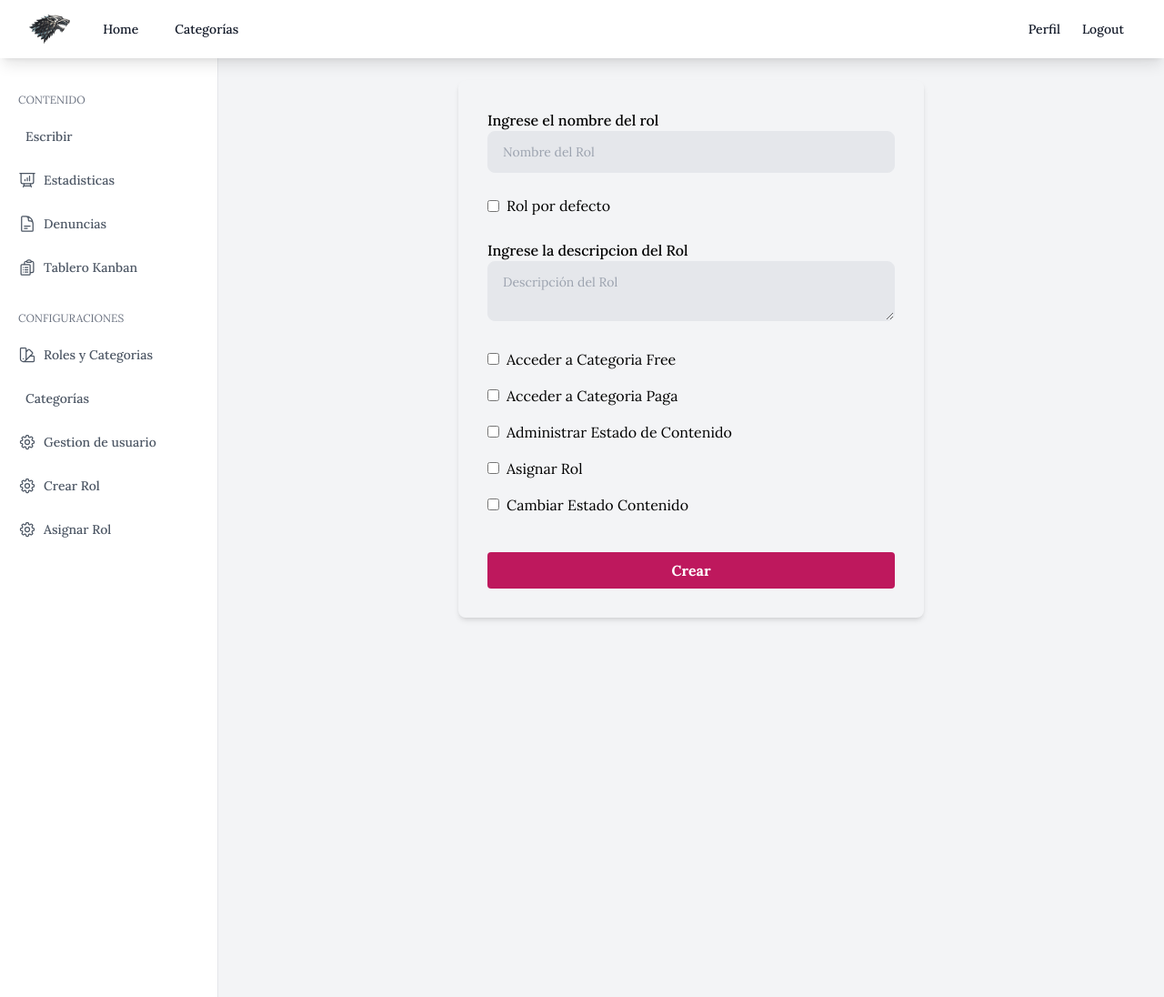
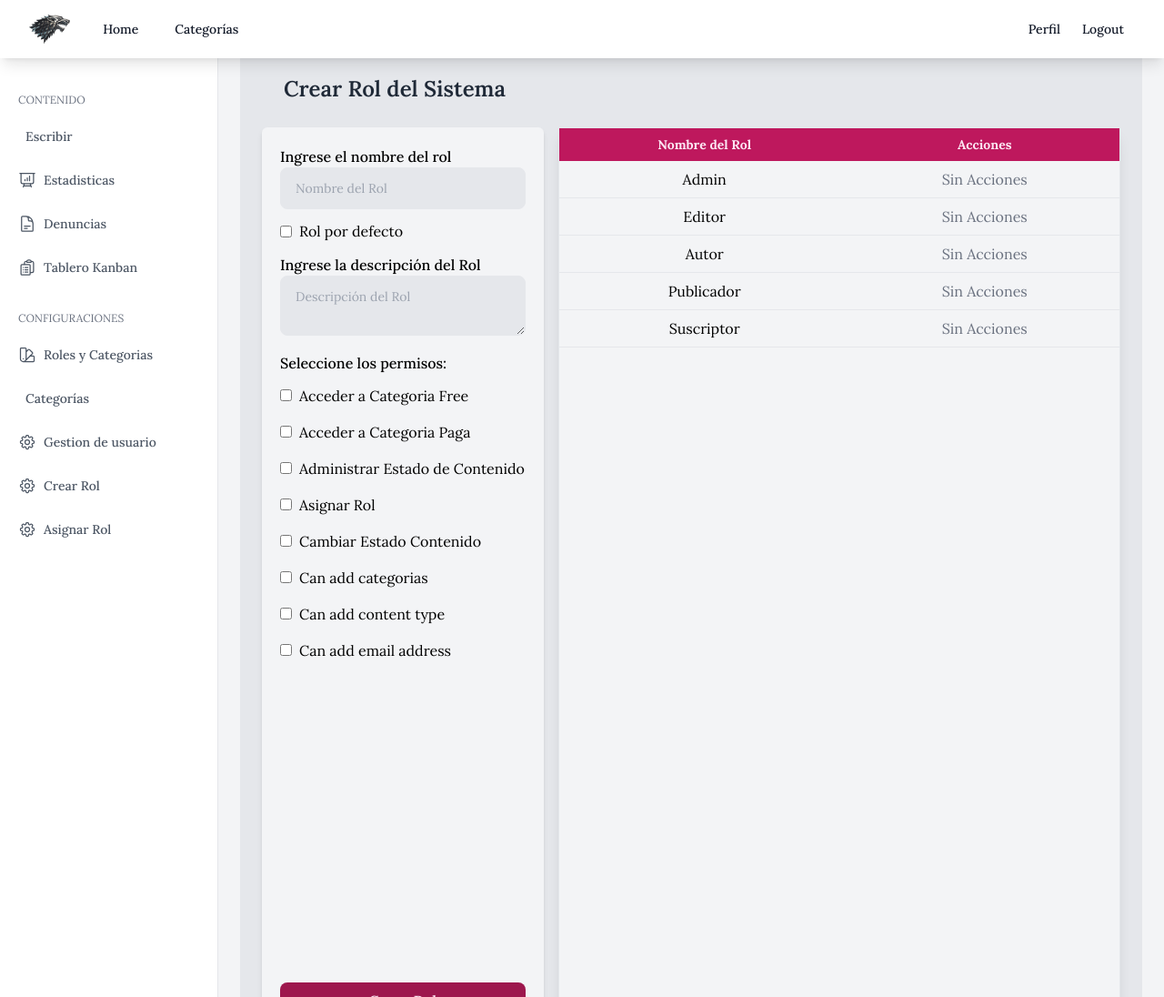
Before and after one commit to alonsocsr/is2-e02, a Django app: page /crearRol/ in a window 1280 px wide. Shown: the whole page at 91% size. Run offline with Django 5.2, Linux system fonts and the light colour scheme; the visitor is signed in with stand-in values (Sample User, id 1); data comes from the database, SQL or seed files in the repository; style sheets or scripts are compiled from the project's sources; some libraries are stand-ins or nearby versions.

Commit message:
#3 administracion de roles

```diff
--- a/permissions/urls.py
+++ b/permissions/urls.py
@@ -4,4 +4,6 @@
 urlpatterns = [
     path("crearRol/", views.crear_rol, name='crear_rol'),
     path("asignarRol/", views.asignar_rol_usuario, name='asignar_rol'),
+    path("modificar/<int:rol_id>/", views.modificar_rol, name='modificar_rol'),
+    path('eliminar/<int:rol_id>/', views.eliminar_rol, name='eliminar_rol'),
 ]
--- a/permissions/views.py
+++ b/permissions/views.py
@@ -1,82 +1,137 @@
-from django.shortcuts import render,redirect
-from django.contrib.auth.models import User,Group
+from django.shortcuts import render, redirect
+from django.contrib.auth.models import User, Group
 from .models import Roles
-from .forms import Rol_Form,Asignar_Rol_Form
+from .forms import Rol_Form, Asignar_Rol_Form
 from django.contrib import messages
 from django.http import HttpResponseNotFound
+from django.shortcuts import render, redirect, get_object_or_404
+from django.contrib.auth.decorators import login_required
 # Create your views here.
 
+@login_required
 def crear_rol(request):
     """
     Funcion que se encarga de crear un rol tomando los datos del formulario de Rol_Form
     params: request
     return:render(request,'path de retorno',contexto)
     """
-    form=Rol_Form(request.POST or None)
+    form = Rol_Form(request.POST or None)
+    roles = Roles.objects.all()
 
     if request.POST:
         if form.is_valid():
-            rol=form.save()
+            rol = form.save()
 
             rol.save()
 
-            permisos=rol.obtener_permisos()
+            permisos = rol.obtener_permisos()
             rol.asginar_permisos_rol(permisos)
 
-            messages.success(request,f'Ha sido creado el rol {rol.nombre_rol}')
-            return render(request, 'home/home.html')
+            messages.success(
+                request, f'Ha sido creado el rol {rol.nombre_rol}')
+            # return render(request, 'home/home.html')
         else:
-            form=Rol_Form()
+            form = Rol_Form()
 
-    context={
-        'user':request.user,
-        'form':form
+    context = {
+        'user': request.user,
+        'form': form,
+        'roles': roles
     }
 
     if request.user.is_authenticated:
-        return render(request, 'permissions/crear_rol.html',context)
+        return render(request, 'permissions/crear_rol.html', context)
     else:
         return HttpResponseNotFound()
 
-
+@login_required
 def asignar_rol_usuario(request):
     """
     Funcion que se encarga de asignar un rol tomando los datos del formulario de Asignar_Rol_Form
     params: request
     return:render(request,'path de retorno',contexto)
     """
-    form=Asignar_Rol_Form(request.POST or None)
+    form = Asignar_Rol_Form(request.POST or None)
 
     if request.POST:
         if form.is_valid():
             """
             se obtienen los datos del formulario
             """
-            group=form.cleaned_data["nombre_rol"]
-            usuario=form.cleaned_data["usuarios"]
-
-
+            group = form.cleaned_data["nombre_rol"]
+            usuario = form.cleaned_data["usuarios"]
 
             """
             Se asigna al usuario el rol seleccionado, antes se chequea que ya no posea ese rol
             """
             if group in usuario.groups.all():
-                messages.success(request,f'El usuario {usuario} ya posee el rol {group.name}')
-                return render(request, 'permissions/asignar_rol.html',context)
+                messages.success(
+                    request, f'El usuario {usuario} ya posee el rol {group.name}')
+                return render(request, 'permissions/asignar_rol.html', context)
             else:
                 usuario.groups.add(group)
                 usuario.save()
 
-            messages.success(request,f'Ha sido asignado el rol {group.name} a {usuario}')
+            messages.success(
+                request, f'Ha sido asignado el rol {group.name} a {usuario}')
             return render(request, 'home/home.html')
         else:
-            form=Asignar_Rol_Form()
+            form = Asignar_Rol_Form()
 
-    context={
-        'user':request.user,
-        'form':form
+    context = {
+        'user': request.user,
+        'form': form
     }
     if request.user.is_authenticated:
-        return render(request, 'permissions/asignar_rol.html',context)
+        return render(request, 'permissions/asignar_rol.html', context)
     else:
         return HttpResponseNotFound()
+
+@login_required
+def modificar_rol(request, rol_id=None):
+    """
+    Funcion que se encarga de modificar un rol que no sea por defectotomando los datos del formulario de Rol_Form
+    params: request, rol_id
+    return:render(request,'path de retorno',contexto)
+    """
+    roles = Roles.objects.exclude(rol_por_defecto=True)
+
+    if rol_id:
+        rol_seleccionado = get_object_or_404(Roles, id=rol_id)
+        form = Rol_Form(request.POST or None, instance=rol_seleccionado)
+
+        if request.method == "POST" and form.is_valid():
+            form.save()
+            messages.success(
+                request, f'El rol {rol_seleccionado.nombre_rol} ha sido actualizado.')
+            return redirect('modificar_rol', rol_id=rol_id)
+    else:
+        rol_seleccionado = None
+        form = Rol_Form()
+
+    context = {
+        'roles': roles,
+        'form': form,
+        'rol_seleccionado': rol_seleccionado,
+    }
+    return render(request, 'permissions/modificar_rol.html', context)
+
+@login_required
+def eliminar_rol(request, rol_id):
+    """
+    Funcion que se encarga de eliminar un rol tomando los datos del formulario de Rol_Form
+    params: request, rol_id
+    return:render(request,'path de retorno',contexto)
+    """
+    rol = get_object_or_404(Roles, id=rol_id)
+
+    if request.method == 'POST':
+        rol.delete()
+        messages.success(
+            request, f'El rol {rol.nombre_rol} ha sido eliminado exitosamente.')
+        return redirect('crear_rol')
+
+    context = {
+        'rol': rol
+    }
+    return render(request, 'permissions/eliminar_rol.html', context)
--- a/templates/permissions/crear_rol.html
+++ b/templates/permissions/crear_rol.html
@@ -1,50 +1,121 @@
 {% extends "base.html" %}
-{% load static  %}
+{% load static %}
 
 {% block title %}
-    Crear Roles del sistema
+    Crear Rol del Sistema
 {% endblock %}
 
 {% block content %}
+<div class="flex justify-center self-center z-10">
+    <div class="p-6 bg-gray-200 mx-auto w-full lg:w-full min-h-screen flex flex-col">
+        <div class="header my-3 h-7 px-2 lg:px-6 flex items-center justify-between">
+            <h2 class="font-semibold text-2xl text-gray-800">Crear Rol del Sistema</h2>
+        </div>
 
-    <div class="flex justify-center mt-10">
-        <form method="post" class="w-full max-w-lg bg-gray-100 p-8 rounded-lg shadow-md">
+        <!-- mensajes de avisos/exitos -->
+        <div class="mx-1 mb-4">
+            {% if messages %}
+                <div class="space-y-3">
+                    {% for message in messages %}
+                        <div class="p-4 rounded-md {% if message.tags == 'error' %}bg-red-100 text-red-800{% else %}bg-green-100 text-green-800{% endif %}">
+                            {{ message }}
+                        </div>
+                    {% endfor %}
+                </div>
+            {% endif %}
+        </div>
+
+        <div class="flex flex-col lg:flex-row space-y-6 lg:space-y-0 lg:space-x-4 h-[calc(100vh-6rem)]">
+            <!-- crear roles -->
+            <div class="w-full lg:w-1/3 bg-gray-100 shadow-md p-5 rounded-md">
+                <form method="post" class="flex flex-col h-full w-full">
                     {% csrf_token %}
-            <div class="space-y-6" >
+                    <div class="space-y-3 flex-1">
                         <div>
-                    <h3 class="font-medium " >Ingrese el nombre del rol</h3>
-                    <label for="id_nombre_rol" class="sr-only">Nombre del Rol</label>
-                    <input id="id_nombre_rol" name="nombre_rol" type="text" placeholder="Nombre del Rol" class="w-full text-sm px-4 py-3 bg-gray-200 focus:bg-gray-100 border border-gray-200 rounded-lg focus:outline-none focus:border-pink-400" value="{{ form.nombre_rol.value |default_if_none:'' }}" required>
+                            <h3 class="font-medium">Ingrese el nombre del rol</h3>
+                            <input id="id_nombre_rol" name="nombre_rol" type="text" placeholder="Nombre del Rol" class="w-full text-sm px-4 py-3 bg-gray-200 focus:bg-gray-100 border border-gray-200 rounded-lg focus:outline-none focus:border-pink-400" value="{{ form.nombre_rol.value |default_if_none:''}}" required>
                         </div>
+
                         <div>
                             <label for="id_rol_por_defecto" class="inline-flex items-center">
-                        <input id="id_rol_por_defecto" name="rol_por_defecto" type="checkbox" class="text-pink-600 focus:ring-pink-500 border-gray-300 rounded">
+                                <input id="id_rol_por_defecto" name="rol_por_defecto" type="checkbox" class="text-pink-600 focus:ring-pink-500 border-gray-300 rounded" {% if form.rol_por_defecto.value %}checked{% endif %}>
                                 <span class="ml-2">Rol por defecto</span>
                             </label>
                         </div>
+
                         <div>
-                    <h3 class="font-medium">Ingrese la descripcion del Rol</h3>
-                    <label for="id_descripcion" class="sr-only">Descripción</label>
+                            <h3 class="font-medium">Ingrese la descripción del Rol</h3>
                             <textarea id="id_descripcion" name="descripcion" placeholder="Descripción del Rol" class="w-full text-sm px-4 py-3 bg-gray-200 focus:bg-gray-100 border border-gray-200 rounded-lg focus:outline-none focus:border-pink-400">{{ form.descripcion.value |default_if_none:'' }}</textarea>
                         </div>
 
-                <div style="max-height: 200px; overflow-y: scroll;">
+                        <h3 class="font-medium">Seleccione los permisos: </h3>
+                        <div style="max-height: 300px; overflow-y: scroll;">
                             <label for="id_permisos" class="sr-only">Permisos a ser asignados</label>
                             <div class="space-y-4">
                                 {% for permission in form.permisos.field.queryset %}
                                     <div class="flex items-center">
-                                <input id="id_permisos_{{ permission.id }}" name="permisos" type="checkbox" value="{{ permission.id }}" {% if permission in form.permisos.value %}checked{% endif %} class="text-pink-600 focus:ring-pink-500 border-gray-300 rounded">
+                                        <input id="id_permisos_{{ permission.id }}" name="permisos" type="checkbox" value="{{ permission.id }}" {% if permission.id in form.permisos.value %}checked{% endif %} class="text-pink-600 focus:ring-pink-500 border-gray-300 rounded">
                                         <label for="id_permisos_{{ permission.id }}" class="ml-2">{{ permission.name }}</label>
                                     </div>
                                 {% endfor %}
                             </div>
                         </div>
-            </div>
-            <div class="text-center mt-6">
-                <button class="w-full bg-pink-700 hover:bg-pink-600 text-white font-bold py-2 px-4 rounded transition duration-300" type="submit">Crear</button>
-            </div>
-        </form>
 
                     </div>
 
+                    <div class="mt-auto">
+                        <button type="submit" class="w-full flex justify-center bg-pink-800 hover:bg-pink-700 text-pink-100 p-2 rounded-lg tracking-wide font-semibold cursor-pointer transition ease-in duration-500">
+                            Crear Rol
+                        </button>
+                    </div>
+
+                </form>
+            </div>
+
+            <!-- roles existentes -->
+            <div class="w-full lg:w-2/3 bg-gray-100 shadow-lg rounded-md border border-gray-200">
+                <div class="overflow-y-auto h-full">
+                    <table class="table-auto w-full">
+                        <thead class="bg-pink-700 rounded-lg sticky top-0 z-10">
+                            <tr class="text-sm font-semibold text-pink-100">
+                                <th class="p-2 text-center">Nombre del Rol</th>
+                                <th class="p-2 text-center">Acciones</th>
+                            </tr>
+                        </thead>
+                        <tbody>
+                            {% for rol in roles %}
+                            <tr class="border-b hover:bg-gray-200">
+                                <td class="p-2 text-center">{{ rol.nombre_rol }}</td>
+                                <td class="p-2 text-center">
+                                    {% if rol.rol_por_defecto %}
+                                        <!-- no se editan ni eliminan los roles por defectos -->
+                                        <span class="text-gray-500">Sin Acciones</span>
+                                    {% else %}
+                                        <div class="flex justify-center space-x-4">
+                                            <a href="{% url 'modificar_rol' rol.id %}" class="text-green-600 hover:bg-green-100 p-2 rounded-md">
+                                                Modificar
+                                            </a>
+                                            <form method="post" action="{% url 'eliminar_rol' rol.id %}" onsubmit="return confirm('¿Estás seguro de que deseas eliminar este rol?');">
+                                                {% csrf_token %}
+                                                <button type="submit" class="text-red-600 hover:bg-red-100 p-2 rounded-md">
+                                                    Eliminar
+                                                </button>
+                                            </form>
+                                        </div>
+                                    {% endif %}
+                                </td>
+                            </tr>
+                            {% empty %}
+                            <tr>
+                                <td colspan="2" class="text-center p-4">No existen roles</td>
+                            </tr>
+                            {% endfor %}
+                        </tbody>
+                    </table>
+                </div>
+            </div>
+
+        </div>
+    </div>
+</div>
 {% endblock %}
```
Also changed, not shown: templates/permissions/eliminar_rol.html (added, +26 -0 lines), templates/permissions/modificar_rol.html (added, +81 -0 lines). Lines whose indentation alone changed are shown as unchanged.
